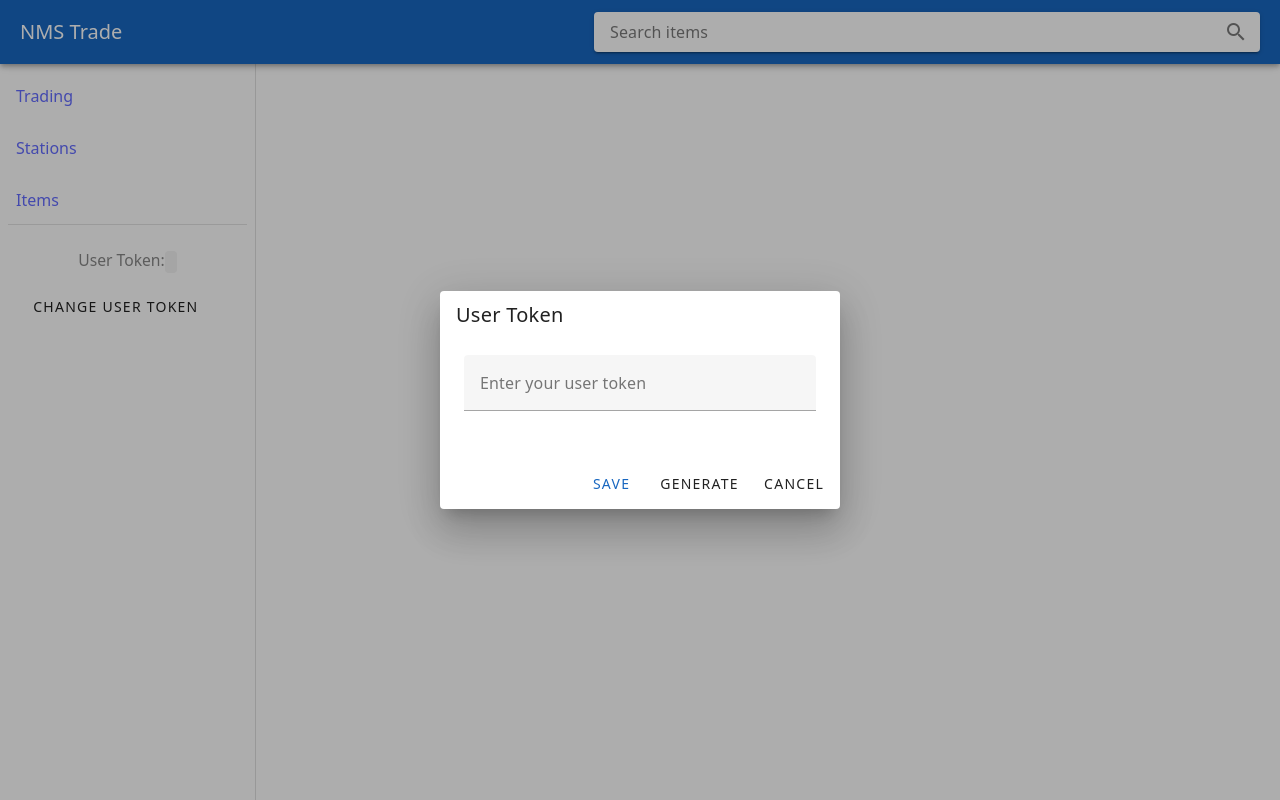
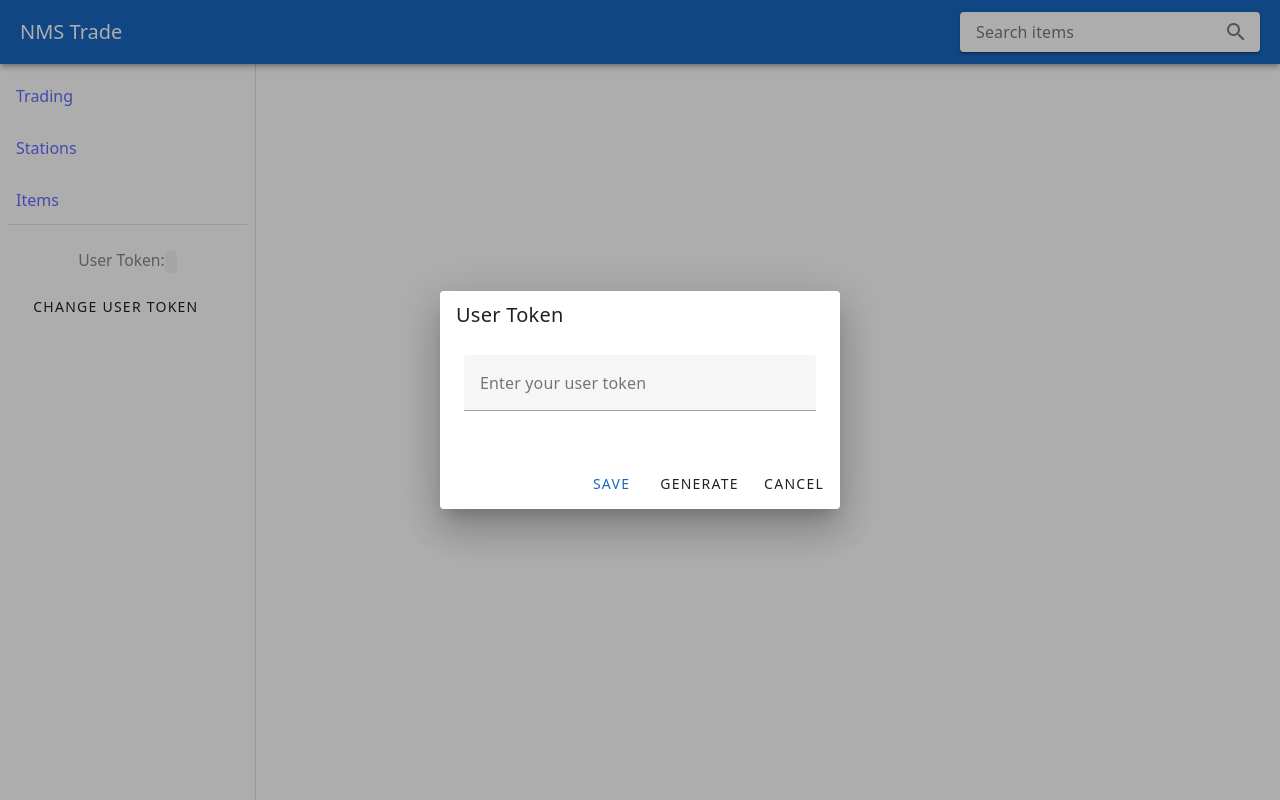
Before and after one commit to Celeaxy/NMS_Trade, a Vue app: page /items in a window 1280 px wide. Built offline with nearby package versions, Linux system fonts and the light colour scheme.

Commit message:
Shortened search bar

```diff
--- a/src/App.vue
+++ b/src/App.vue
@@ -50,7 +50,6 @@ onMounted(() => {
   }
 });
 
-
 function submitToken() {
   const val = tokenInput.value.trim();
   if (isHexToken(val)) {
@@ -59,7 +58,6 @@ function submitToken() {
     showTokenPrompt.value = false;
   }
 }
-
 
 const { smAndDown } = useDisplay();
 const isMobile = computed(() => smAndDown.value);
@@ -105,6 +103,7 @@ async function search() {
         @keydown.enter="search"
         clearable
         class="mx-5"
+        max-width="300"
       />
     </v-app-bar>
     <v-navigation-drawer
```
